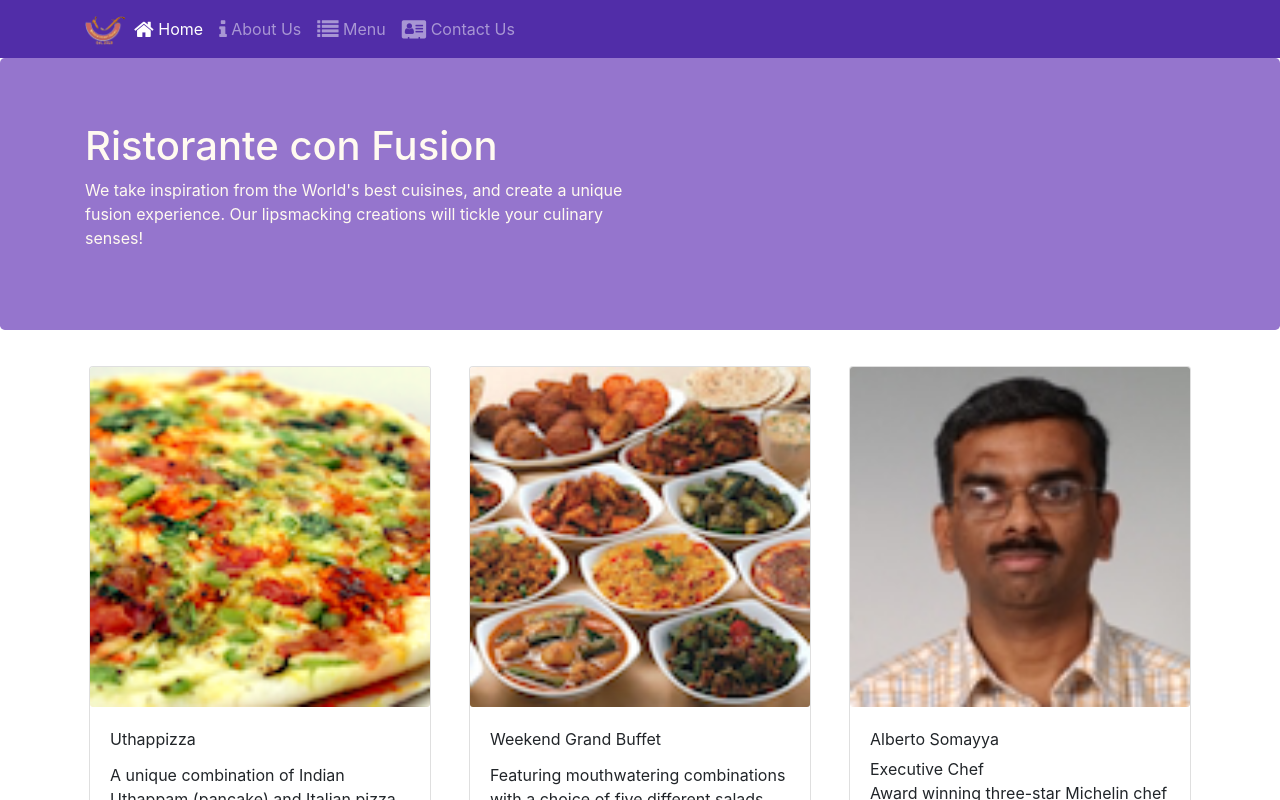
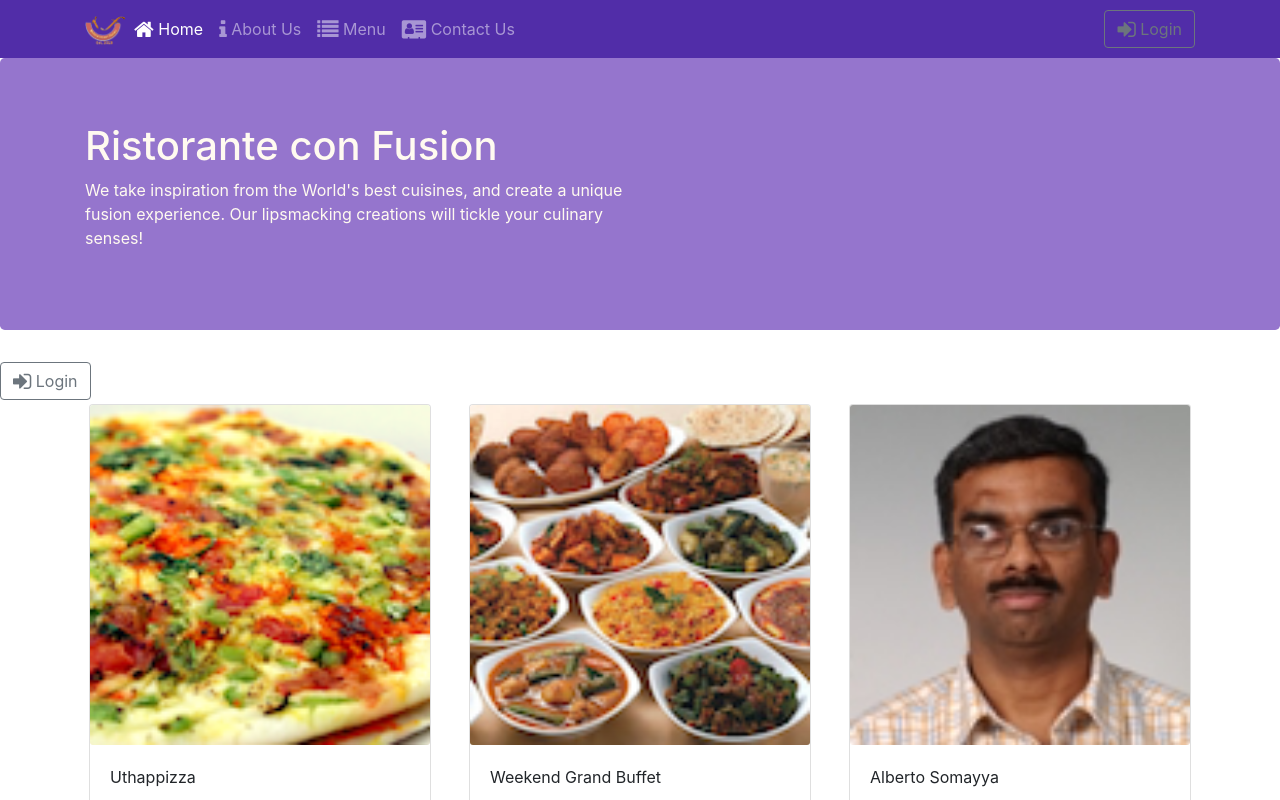
Before and after one commit to jgverges/jgvFusion_React, a React (Create React App) app: page /home in a window 1280 px wide. Shown: the top 800 px of the page. Built offline with nearby package versions, Linux system fonts and the light colour scheme.

Commit message:
Uncontrolled Form

```diff
--- a/src/components/HeaderComponent.js
+++ b/src/components/HeaderComponent.js
@@ -1,5 +1,7 @@
 import React, {Component} from 'react';
-import { Nav, Navbar, NavbarBrand, NavbarToggler, Collapse, NavItem, Jumbotron } from 'reactstrap';
+import { Navbar, NavbarBrand, Nav, NavbarToggler, Collapse, NavItem, Jumbotron,
+    Button, Modal, ModalHeader, ModalBody,
+    Form, FormGroup, Input, Label } from 'reactstrap';
 import { NavLink } from 'react-router-dom';
 
 class Header extends Component {
@@ -7,8 +9,12 @@
         super(props);
 
         this.toggleNav = this.toggleNav.bind(this);
+        this.toggleModal = this.toggleModal.bind(this);
+        this.handleLogin = this.handleLogin.bind(this);
+
         this.state = {
-          isNavOpen: false
+            isNavOpen: false,
+            isModalOpen: false
         };
       }
 
@@ -18,9 +24,23 @@
         });
       }
 
+      toggleModal() {
+        this.setState({
+          isModalOpen: !this.state.isModalOpen
+        });
+      }
+
+      handleLogin(event) {
+        this.toggleModal();
+        alert("Username: " + this.username.value + " Password: " + this.password.value
+            + " Remember: " + this.remember.checked);
+        event.preventDefault();
+
+    }
+
     render() {
         return(
-            <div>
+            <React.Fragment>
                 <Navbar dark expand="md">
                     <div className="container">
                         <NavbarToggler onClick={this.toggleNav} />
@@ -40,6 +60,11 @@
                                 <NavLink className="nav-link" to='/contactus'><span className="fa fa-address-card fa-lg"></span> Contact Us</NavLink>
                             </NavItem>
                             </Nav>
+                            <Nav className="ml-auto" navbar>
+                                <NavItem>
+                                    <Button outline onClick={this.toggleModal}><span className="fa fa-sign-in fa-lg"></span> Login</Button>
+                                </NavItem>
+                            </Nav>
                         </Collapse>
                     </div>
                 </Navbar>
@@ -53,7 +78,39 @@
                         </div>
                     </div>
                 </Jumbotron>
-            </div>
+
+                <Modal isOpen={this.state.isModalOpen} toggle={this.toggleModal}>
+                    <ModalHeader toggle={this.toggleModal}>Login</ModalHeader>
+                    <ModalBody>
+                    <Form onSubmit={this.handleLogin}>
+                            <FormGroup>
+                                <Label htmlFor="username">Username</Label>
+                                <Input type="text" id="username" name="username"
+                                    innerRef={(input) => this.username = input} />
+                            </FormGroup>
+                            <FormGroup>
+                                <Label htmlFor="password">Password</Label>
+                                <Input type="password" id="password" name="password"
+                                    innerRef={(input) => this.password = input}  />
+                            </FormGroup>
+                            <FormGroup check>
+                                <Label check>
+                                    <Input type="checkbox" name="remember"
+                                    innerRef={(input) => this.remember = input}  />
+                                    Remember me
+                                </Label>
+                            </FormGroup>
+                            <Button type="submit" value="submit" color="primary">Login</Button>
+                        </Form>
+                    </ModalBody>
+                </Modal>
+
+                <Nav className="ml-auto" navbar>
+                                <NavItem>
+                                    <Button outline onClick={this.toggleModal}><span className="fa fa-sign-in fa-lg"></span> Login</Button>
+                                </NavItem>
+                            </Nav>
+            </React.Fragment>
         );
     }
 }
```
